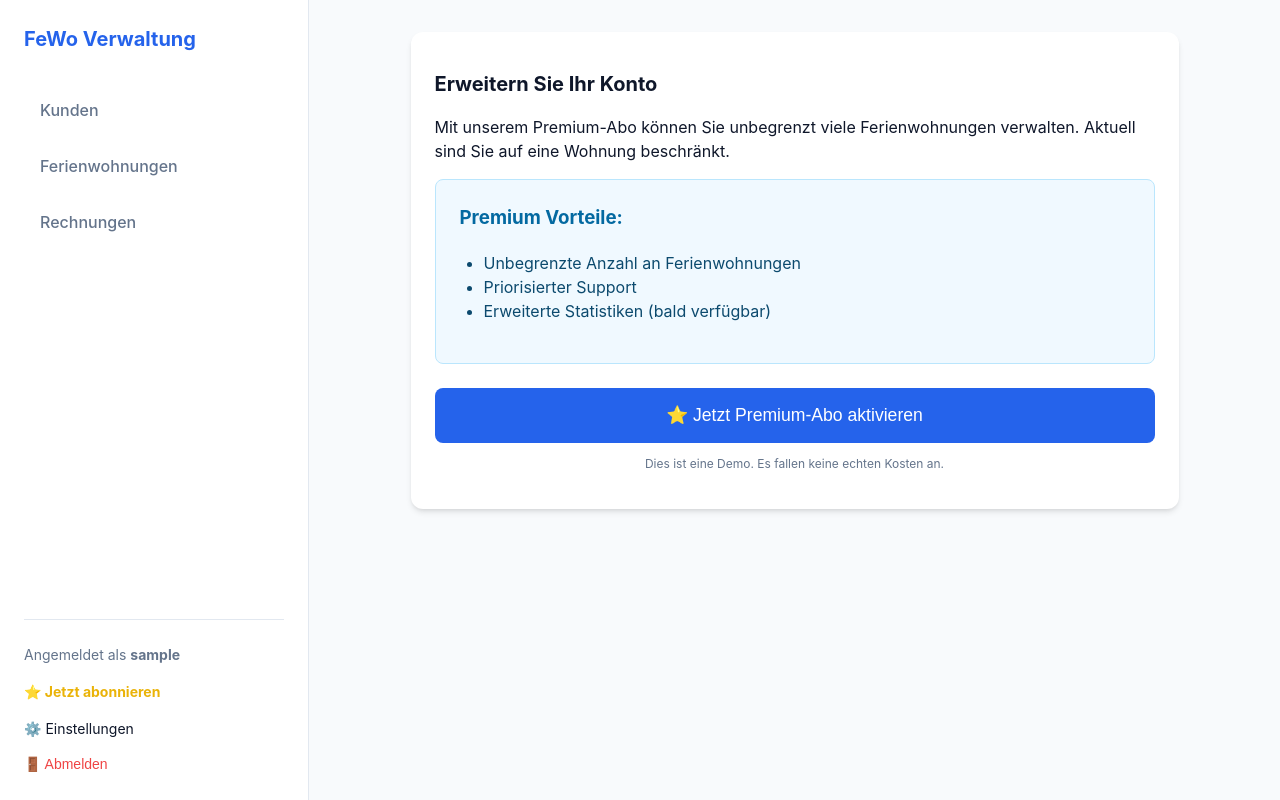
After one commit to RaykKretzschmar/FeWo-Verwaltung, a Django app: page /accounts/subscription/ in a window 1280 px wide. The commit adds this page. Run offline with Django 5.2, Linux system fonts and the light colour scheme; the visitor is signed in with stand-in values (Sample User, id 1); data comes from the database, SQL or seed files in the repository.

Commit message:
feat: Implement subscription management to allow users to manage unlimited properties.

```diff
--- a/fewo_web/fewo/accounts/models.py
+++ b/fewo_web/fewo/accounts/models.py
@@ -13,6 +13,7 @@ class UserProfile(models.Model):
     email = models.EmailField(blank=True, verbose_name="E-Mail")
     tax_number = models.CharField(max_length=50, blank=True, verbose_name="Steuernummer")
     bank_details = models.TextField(blank=True, verbose_name="Bankverbindung")
+    has_subscription = models.BooleanField(default=False, verbose_name="Hat Abo")
 
     def __str__(self):
         return f"Profile for {self.user.username}"
--- /dev/null
+++ b/fewo_web/fewo/accounts/templates/accounts/subscription.html
@@ -0,0 +1,36 @@
+{% extends 'base.html' %}
+
+{% block title %}Abo abschließen - FeWo Verwaltung{% endblock %}
+
+{% block content %}
+<div class="max-w-3xl mx-auto">
+    <div class="card">
+        <h1 class="text-xl font-bold mb-4">Erweitern Sie Ihr Konto</h1>
+        <p class="mb-4">
+            Mit unserem Premium-Abo können Sie unbegrenzt viele Ferienwohnungen verwalten.
+            Aktuell sind Sie auf eine Wohnung beschränkt.
+        </p>
+
+        <div
+            style="background-color: #f0f9ff; border: 1px solid #bae6fd; border-radius: 0.5rem; padding: 1.5rem; margin-bottom: 1.5rem;">
+            <h3 class="font-bold" style="color: #0369a1; margin-top: 0;">Premium Vorteile:</h3>
+            <ul style="list-style-type: disc; padding-left: 1.5rem; color: #0c4a6e;">
+                <li>Unbegrenzte Anzahl an Ferienwohnungen</li>
+                <li>Priorisierter Support</li>
+                <li>Erweiterte Statistiken (bald verfügbar)</li>
+            </ul>
+        </div>
+
+        <form method="post">
+            {% csrf_token %}
+            <button type="submit" class="btn btn-primary"
+                style="width: 100%; justify-content: center; padding: 1rem; font-size: 1.1rem;">
+                ⭐ Jetzt Premium-Abo aktivieren
+            </button>
+        </form>
+        <p class="text-xs text-light mt-4" style="text-align: center; color: var(--text-light);">
+            Dies ist eine Demo. Es fallen keine echten Kosten an.
+        </p>
+    </div>
+</div>
+{% endblock %}
--- a/fewo_web/fewo/accounts/urls.py
+++ b/fewo_web/fewo/accounts/urls.py
@@ -1,7 +1,9 @@
 from django.urls import path
-from .views import SignUpView, profile_settings
+from .views import SignUpView, profile_settings, subscription_view, cancel_subscription
 
 urlpatterns = [
     path("signup/", SignUpView.as_view(), name="signup"),
     path("settings/", profile_settings, name="profile_settings"),
+    path("subscription/", subscription_view, name="subscription"),
+    path("subscription/cancel/", cancel_subscription, name="cancel_subscription"),
 ]
--- a/fewo_web/fewo/accounts/views.py
+++ b/fewo_web/fewo/accounts/views.py
@@ -27,3 +27,24 @@ def profile_settings(request):
         form = UserProfileForm(instance=profile)
 
     return render(request, 'accounts/profile_settings.html', {'form': form})
+
+@login_required
+def subscription_view(request):
+    profile, created = UserProfile.objects.get_or_create(user=request.user)
+
+    if request.method == 'POST':
+        profile.has_subscription = True
+        profile.save()
+        messages.success(request, 'Herzlichen Glückwunsch! Sie haben das Abo erfolgreich abgeschlossen.')
+        return redirect('property_list')
+
+    return render(request, 'accounts/subscription.html')
+
+@login_required
+def cancel_subscription(request):
+    if request.method == 'POST':
+        profile, created = UserProfile.objects.get_or_create(user=request.user)
+        profile.has_subscription = False
+        profile.save()
+        messages.success(request, 'Ihr Abo wurde erfolgreich gekündigt.')
+    return redirect('profile_settings')
--- a/fewo_web/fewo/fewo/templates/base.html
+++ b/fewo_web/fewo/fewo/templates/base.html
@@ -310,6 +310,13 @@
                     Angemeldet als <strong>{{ user.username }}</strong>
                 </div>
 
+                {% if not user.profile.has_subscription %}
+                <a href="{% url 'subscription' %}"
+                    style="display: block; color: #eab308; text-decoration: none; margin-bottom: 0.5rem; font-size: 0.875rem; padding: 0.25rem 0; font-weight: bold;">
+                    ⭐ Jetzt abonnieren
+                </a>
+                {% endif %}
+
                 <a href="{% url 'profile_settings' %}"
                     style="display: block; color: inherit; text-decoration: none; margin-bottom: 0.5rem; font-size: 0.875rem; padding: 0.25rem 0;">
                     ⚙️ Einstellungen
```
Also changed, not shown: fewo_web/fewo/fewo/templates/accounts/profile_settings.html (+34 -0 lines), fewo_web/fewo/properties/views.py (+8 -0 lines), tests/accounts/test_subscription_management.py (added, +42 -0 lines), tests/accounts/test_subscription_view.py (added, +49 -0 lines), tests/properties/test_subscription.py (added, +69 -0 lines), tests/properties/test_views.py (+3 -0 lines), fewo_web/fewo/accounts/migrations/0002_userprofile_has_subscription.py (added).
